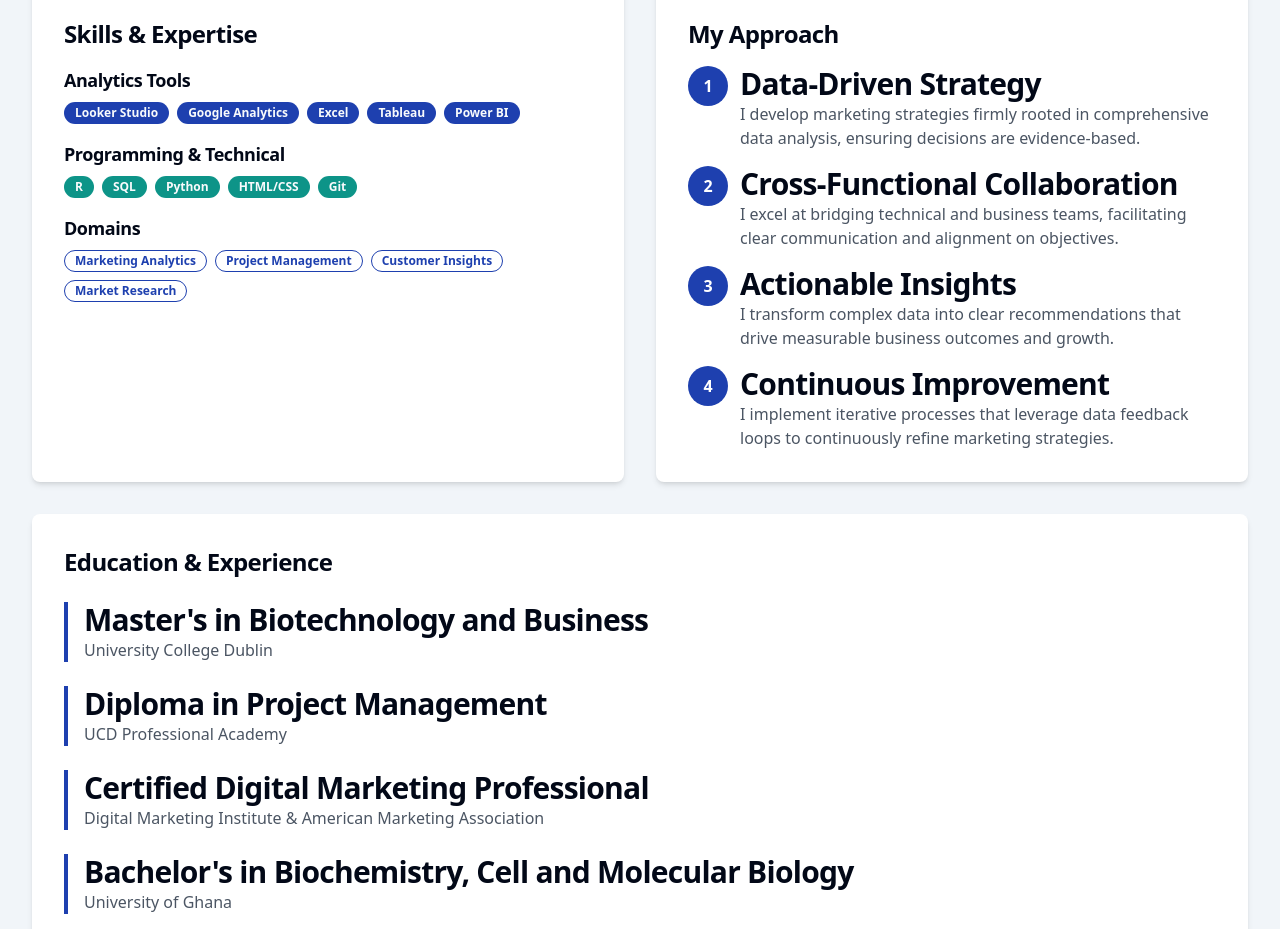
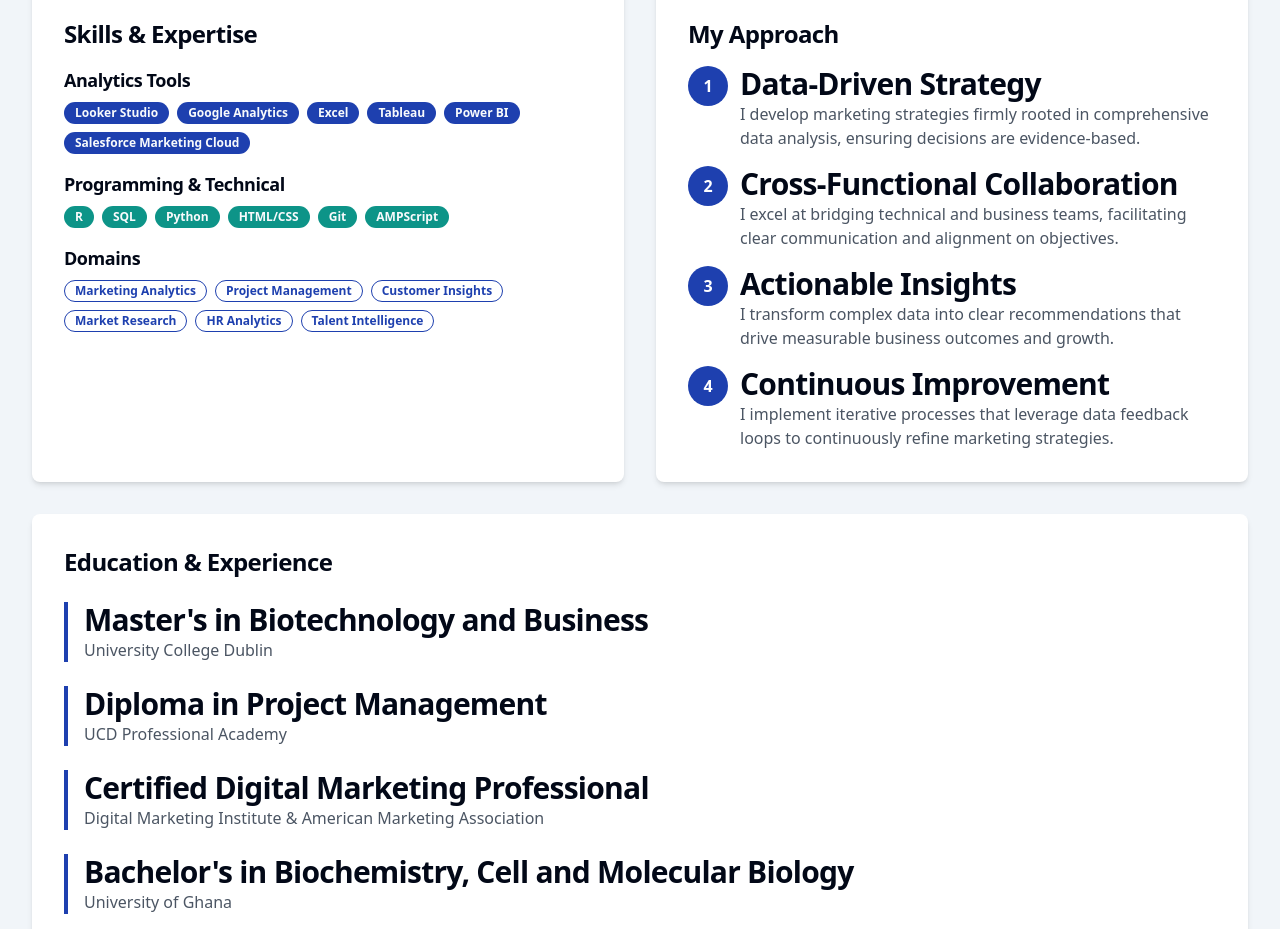
Before and after one commit to GenevieveAN/My-Portfolio-Website, a React (Vite) app: page /about in a window 1280 px wide. Shown: the part 940-1869 px from the top of the page. Built offline with nearby package versions, Linux system fonts and the light colour scheme.

Commit message:
Update Skills and Expertise
Add Salesforce Marketing Cloud to Analytic Tools, AMPScript to Programming and Technical, and HR Analytics and Talent Intelligence to Domains in the Skills and Expertise section.

```diff
--- a/src/pages/About.tsx
+++ b/src/pages/About.tsx
@@ -71,6 +71,7 @@ const About = () => {
                     <Badge className="bg-analytics-blue">Excel</Badge>
                     <Badge className="bg-analytics-blue">Tableau</Badge>
                     <Badge className="bg-analytics-blue">Power BI</Badge>
+                    <Badge className="bg-analytics-blue">Salesforce Marketing Cloud</Badge>
                   </div>
                 </div>
 
@@ -82,6 +83,7 @@ const About = () => {
                     <Badge className="bg-analytics-teal">Python</Badge>
                     <Badge className="bg-analytics-teal">HTML/CSS</Badge>
                     <Badge className="bg-analytics-teal">Git</Badge>
+                    <Badge className="bg-analytics-teal">AMPScript</Badge>
                   </div>
                 </div>
 
@@ -92,6 +94,8 @@ const About = () => {
                     <Badge variant="outline" className="border-analytics-blue text-analytics-blue">Project Management</Badge>
                     <Badge variant="outline" className="border-analytics-blue text-analytics-blue">Customer Insights</Badge>
                     <Badge variant="outline" className="border-analytics-blue text-analytics-blue">Market Research</Badge>
+                    <Badge variant="outline" className="border-analytics-blue text-analytics-blue">HR Analytics</Badge>
+                    <Badge variant="outline" className="border-analytics-blue text-analytics-blue">Talent Intelligence</Badge>
                   </div>
                 </div>
               </div>
```
